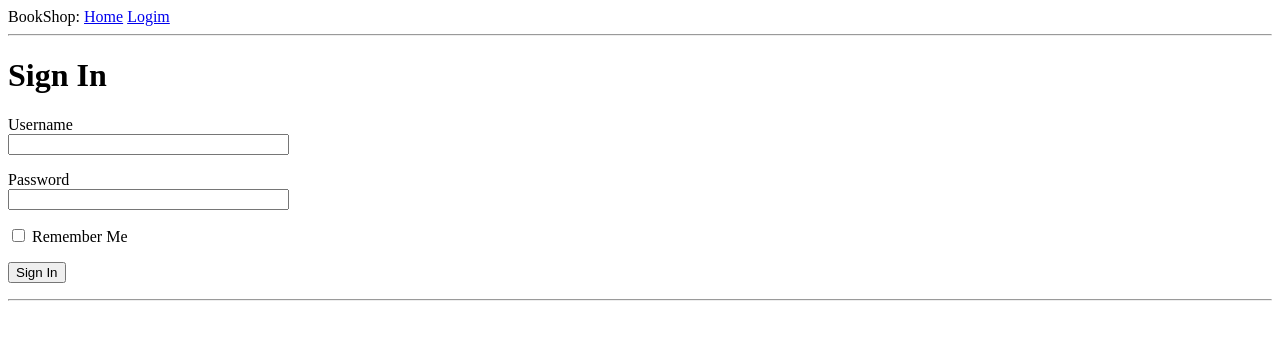
After one commit to rubpluszz/book_market, a Flask app: page /login in a window 1280 px wide. The commit adds this page. Shown: the top 340 px of the page. Run offline with Flask 3, Linux system fonts and the light colour scheme; some libraries are stand-ins or nearby versions.

Commit message:
Login page

```diff
--- /dev/null
+++ b/app/forms.py
@@ -0,0 +1,9 @@
+from flask_wtf import FlaskForm
+from wtforms import StringField, PasswordField, BooleanField, SubmitField
+from wtforms.validators import DataRequired, Length
+
+class LoginForm(FlaskForm):
+    username = StringField('Username', validators=[DataRequired()])
+    password = PasswordField('Password', validators=[DataRequired()])
+    remember_me = BooleanField('Remember Me')
+    submit = SubmitField('Sign In')
--- a/app/routes.py
+++ b/app/routes.py
@@ -1,5 +1,6 @@
 from flask import render_template
 from app import app
+from app.forms import LoginForm
 
 @app.route('/')
 @app.route('/index')
@@ -34,3 +35,14 @@ def index():
     ]
     user = {'username': 'Miguel'}
     return render_template('index.html', title='Home', user=user, books=books)
+
+
+
+@app.route('/login', methods=['GET', 'POST'])
+def login():
+    form = LoginForm()
+    if form.validate_on_submit():
+        flash('Login requested for user {}, remember_me={}'.format(
+            form.username.data, form.remember_me.data))
+        return redirect(url_for('index'))
+    return render_template('login.html', title='Sign In', form=form)
--- a/app/templates/base.html
+++ b/app/templates/base.html
@@ -8,7 +8,11 @@
         {% endif %}
     </head>
     <body>
-    	<div>BookShop <a href="/index">Home</a></div>
+    	<div>
+    		BookShop:
+    		<a href="/index">Home</a>
+            <a href="/login">Logim</a>
+    	</div>
         <hr>
         {% block content %}{% endblock %}
         <hr>
--- /dev/null
+++ b/app/templates/login.html
@@ -0,0 +1,24 @@
+{% extends "base.html" %}
+
+{% block content %}
+    <h1>Sign In</h1>
+    <form action="" method="post" novalidate>
+        {{ form.hidden_tag() }}
+        <p>
+            {{ form.username.label }}<br>
+            {{ form.username(size=32) }}<br>
+            {% for error in form.username.errors %}
+            <span style="color: red;">[{{ error }}]</span>
+            {% endfor %}
+        </p>
+        <p>
+            {{ form.password.label }}<br>
+            {{ form.password(size=32) }}<br>
+            {% for error in form.password.errors %}
+            <span style="color: red;">[{{ error }}]</span>
+            {% endfor %}
+        </p>
+        <p>{{ form.remember_me() }} {{ form.remember_me.label }}</p>
+        <p>{{ form.submit() }}</p>
+    </form>
+{% endblock %}
--- /dev/null
+++ b/config.py
@@ -0,0 +1,4 @@
+import os
+
+class Config(object):
+    SECRET_KEY = os.environ.get('SECRET_KEY') or 'you-will-never-guess'
```
Also changed, not shown: app/__init__.py (+8 -0 lines), app/login.html (added, +11 -0 lines), 1 other file.
